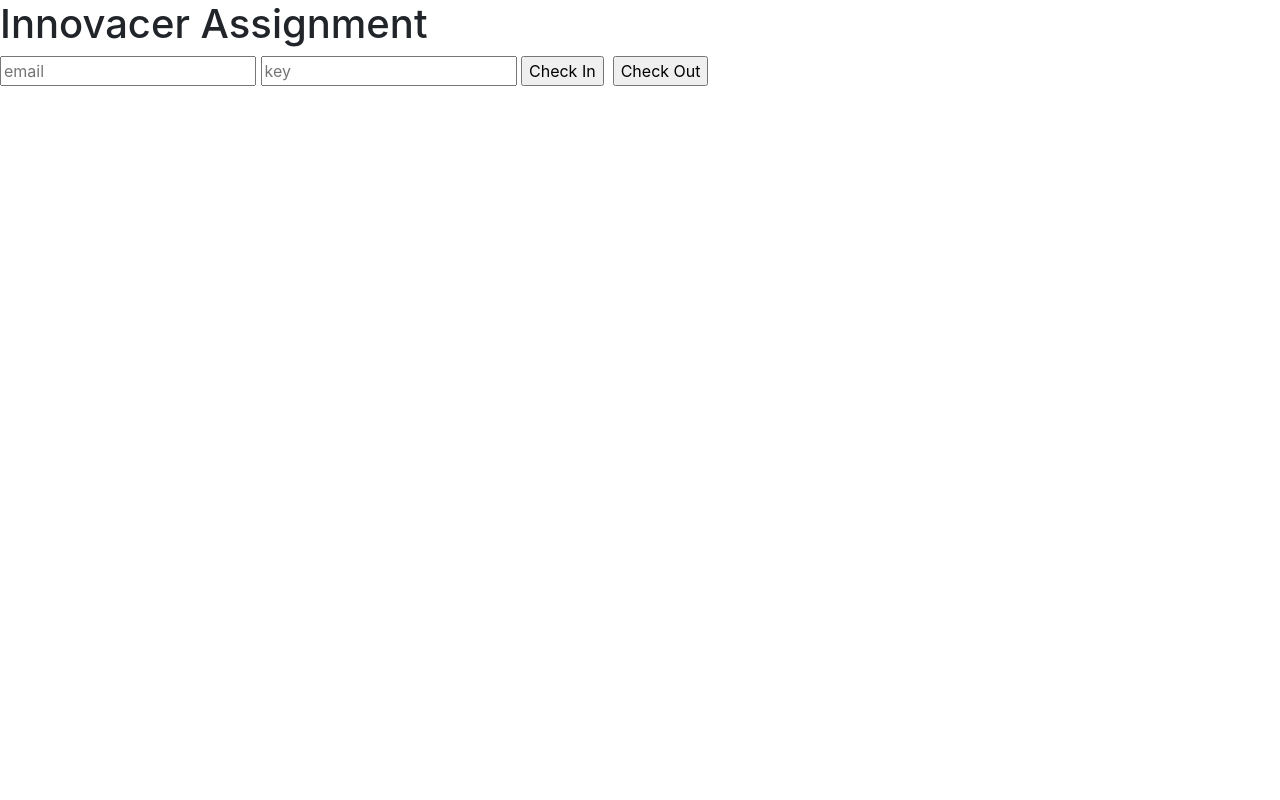
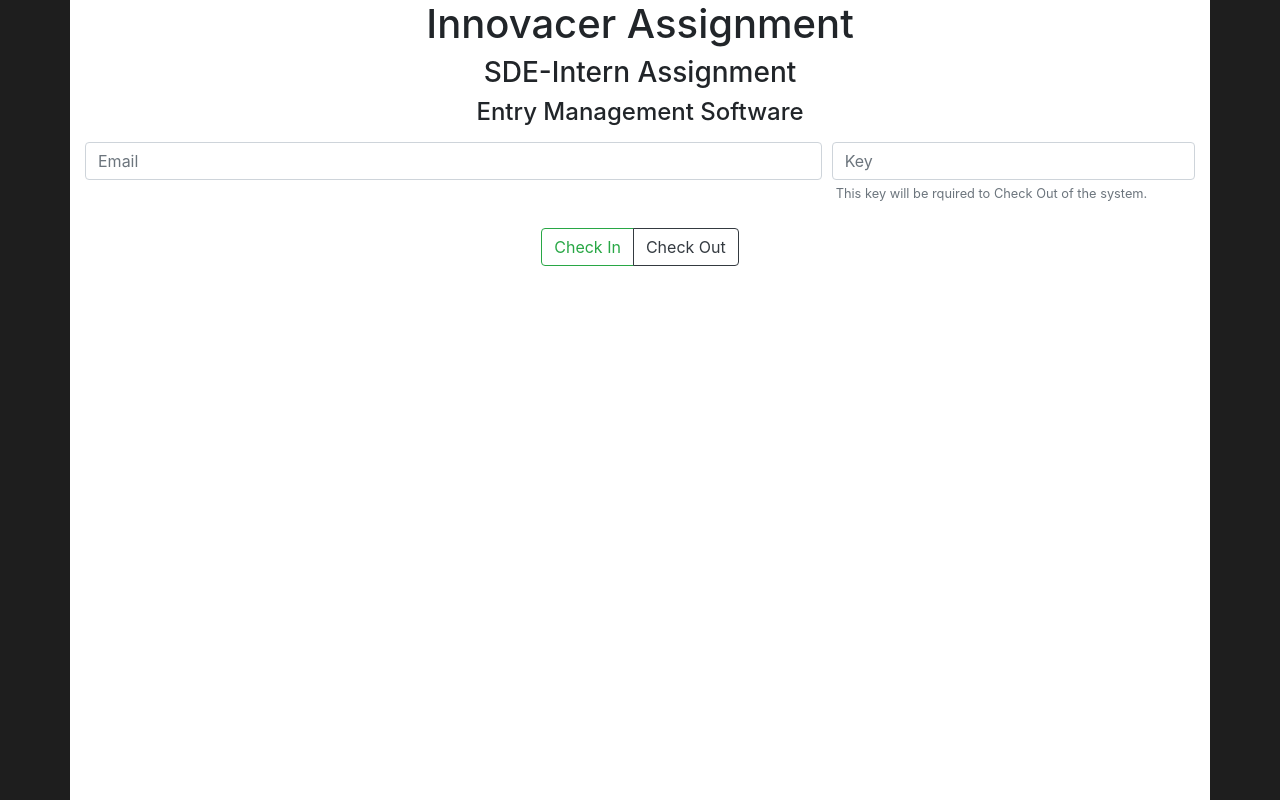
Before and after one commit to vmanav/Bifrost, a Node server app: page / in a window 1280 px wide. Run offline with Node 20, Linux system fonts and the light colour scheme; some libraries are stand-ins or nearby versions.

Commit message:
basic content working

```diff
--- a/server.js
+++ b/server.js
@@ -1,4 +1,10 @@
-// READ here -  http://www.passportjs.org
+// Setting Up HOST Details =>
+const hostName = "Vishesh Singh";
+const hostEmail = "zabhishek.verma@gmail.com";
+const hostPhone = "8851729421";
+const hostAddres = "houseNo., streetAddres, Society, City, State, Country";
+
+
 const PORT = 3000;
 
 const express = require('express')
@@ -7,7 +13,6 @@
 // setting up bcrypt
 const bcrypt = require('bcrypt');
 const saltRounds = 10;
-
 
 // setting up nodemailer
 const nodemailer = require('nodemailer');
@@ -51,19 +56,27 @@
     })
         .then(function (record) {
             if (record) {
+                // console.log(record)
+
                 console.log("User Already `Checked In` with the given email ID.");
-                // console.log(record)
+                res.render('redirect', {
+                    failure: true,
+                    content: "OOPS! User Already Checked In with the given email ID."
+                })
             }
             else {
                 // record -> null
                 Users.create(newUser).then(user => {
-                    Console.log("User `Checked In`.")
-                    console.log(user)
-                    res.json(user)
+                    // console.log(user)
+                    // res.json(user)
+                    console.log("User `Checked In`.")
+                    res.render('redirect', {
+                        success: true,
+                        content: "User Checked In Successfully."
+                    })
                 })
             }
         })
-
 })
 
 
@@ -85,16 +98,25 @@
                 })
                     .then(() => {
                         console.log("Succefully `Checked Out`!")
+
+                        res.render('redirect', {
+                            success: true,
+                            content: "User Checked Out Successfully!"
+                        })
                     })
             }
             else {
                 // record -> null
-                console.log(record)
+                // console.log(record)
                 console.log("No such `Checked In` User Found!")
+
+                res.render('redirect', {
+                    failure: true,
+                    content: "OOPS! No such Checked In User Found."
+                })
+
             }
         })
-
-
 })
 
 db.sync().then(() => {
@@ -102,7 +124,6 @@
         console.log(`Server started on http://localhost:${PORT}`)
     })
 })
-
 
 function fetchDateTimeInMyFormat() {
     let date = new Date;
--- a/views/index.hbs
+++ b/views/index.hbs
@@ -18,18 +18,60 @@
 
     <!-- font awesome v5 toolkit script -->
     <script src="https://kit.fontawesome.com/e00a1e7cf5.js"></script>
+
+
+    <script src="https://code.jquery.com/jquery-3.4.1.slim.min.js"></script>
+    <script src="https://cdn.jsdelivr.net/npm/popper.js@1.16.0/dist/umd/popper.min.js"></script>
+    <script src="https://stackpath.bootstrapcdn.com/bootstrap/4.4.1/js/bootstrap.min.js"></script>
+
+    <style>
+        body {
+            background-color: #1E1E1E;
+        }
+
+        .main {
+            height: 100vh;
+            background-color: #FFFFFF;
+        }
+    </style>
 </head>
 
 <body>
-    <h1>Innovacer Assignment</h1>
-    <form action="/checkIn" method="POST">
-        <input name="email" id="email" type="email" placeholder="email">
-        <input name="key" id="key" type="key" placeholder="key">
-        {{!-- <button id="checkInButton" type="button">Check In</button>
-        <button id="checkOutButton" type="button">Check Out</button> --}}
-        <input type="submit" value="Check In">&nbsp;
-        <input type="submit" formaction="/checkOut" value="Check Out">
-    </form>
+
+    <div class="container main">
+
+        <h1 style="text-align: center;">Innovacer Assignment</h1>
+        <h3 style="text-align: center;">SDE-Intern Assignment</h3>
+        <h4 style="text-align: center;"> Entry Management Software</h4>
+
+        <form action="/checkIn" method="POST" class="mt-3 ">
+
+            <div class="form-row">
+                <div class="form-group col-md-8">
+                    <input name="email" id="email" type="email" class="form-control" placeholder="Email"
+                        required="true">
+                </div>
+                <div class="form-group col-md-4">
+                    <input class="form-control" name="key" id="key" type="text" placeholder="Key" required="true">
+                    <small id="keylHelp" class="ml-1 form-text text-muted">This key will be rquired to Check Out of the
+                        system.</small>
+                </div>
+            </div>
+
+            <div class="p-2 d-flex justify-content-center">
+                <div class="btn-group" role="group" aria-label="Basic example">
+                    <button type="submit" class="btn btn-outline-success" value="Check In">Check In</button>
+                    <button type="submit" class="btn btn-outline-dark" formaction="/checkOut" value="Check Out">Check
+                        Out</button>
+                </div>
+
+            </div>
+
+            {{!-- <input type="submit" value="Check In">&nbsp;
+            <input type="submit" formaction="/checkOut" value="Check Out"> --}}
+        </form>
+
+    </div>
 </body>
 
 </html>
```
Also changed, not shown: views/redirect.hbs (+22 -2 lines), users.db.
